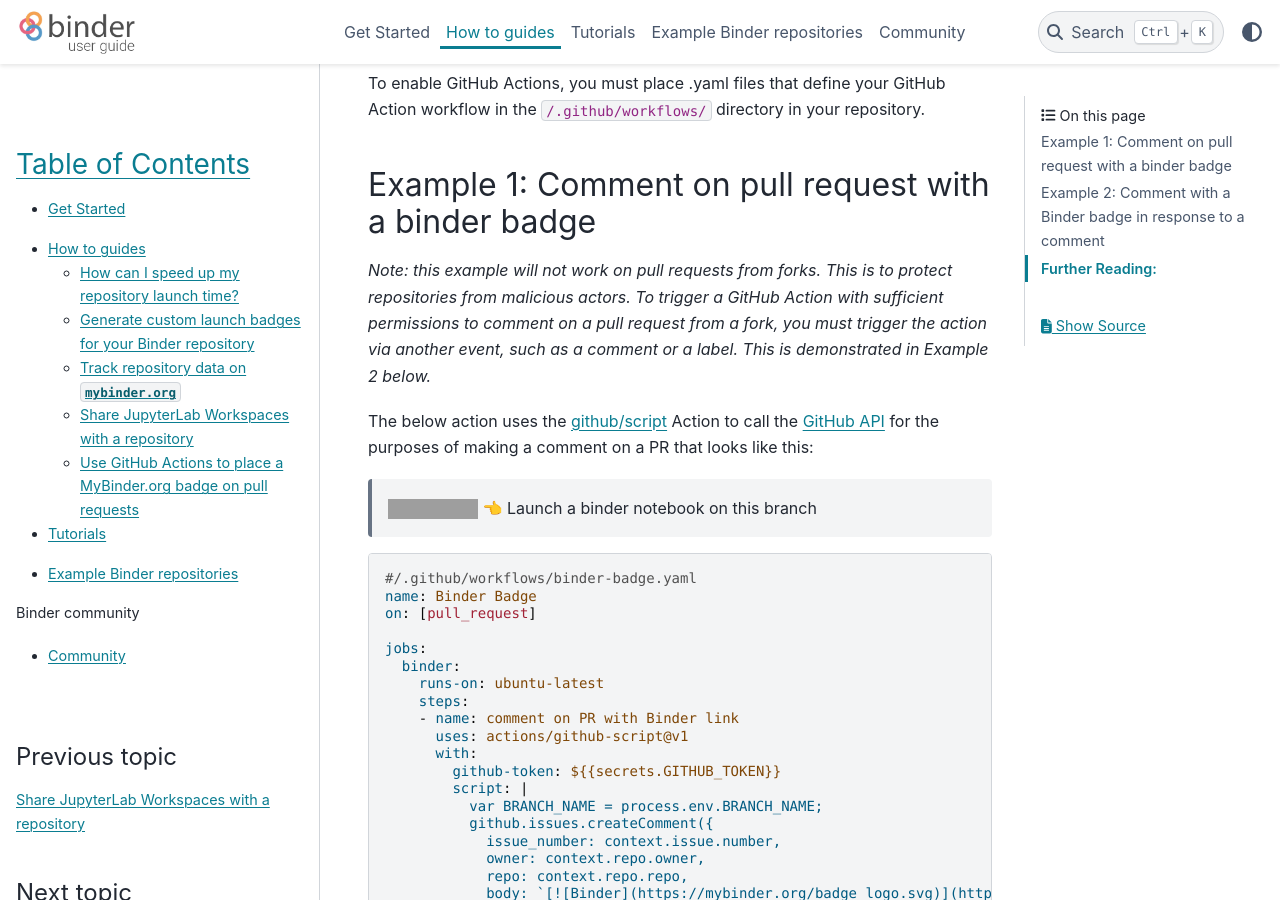
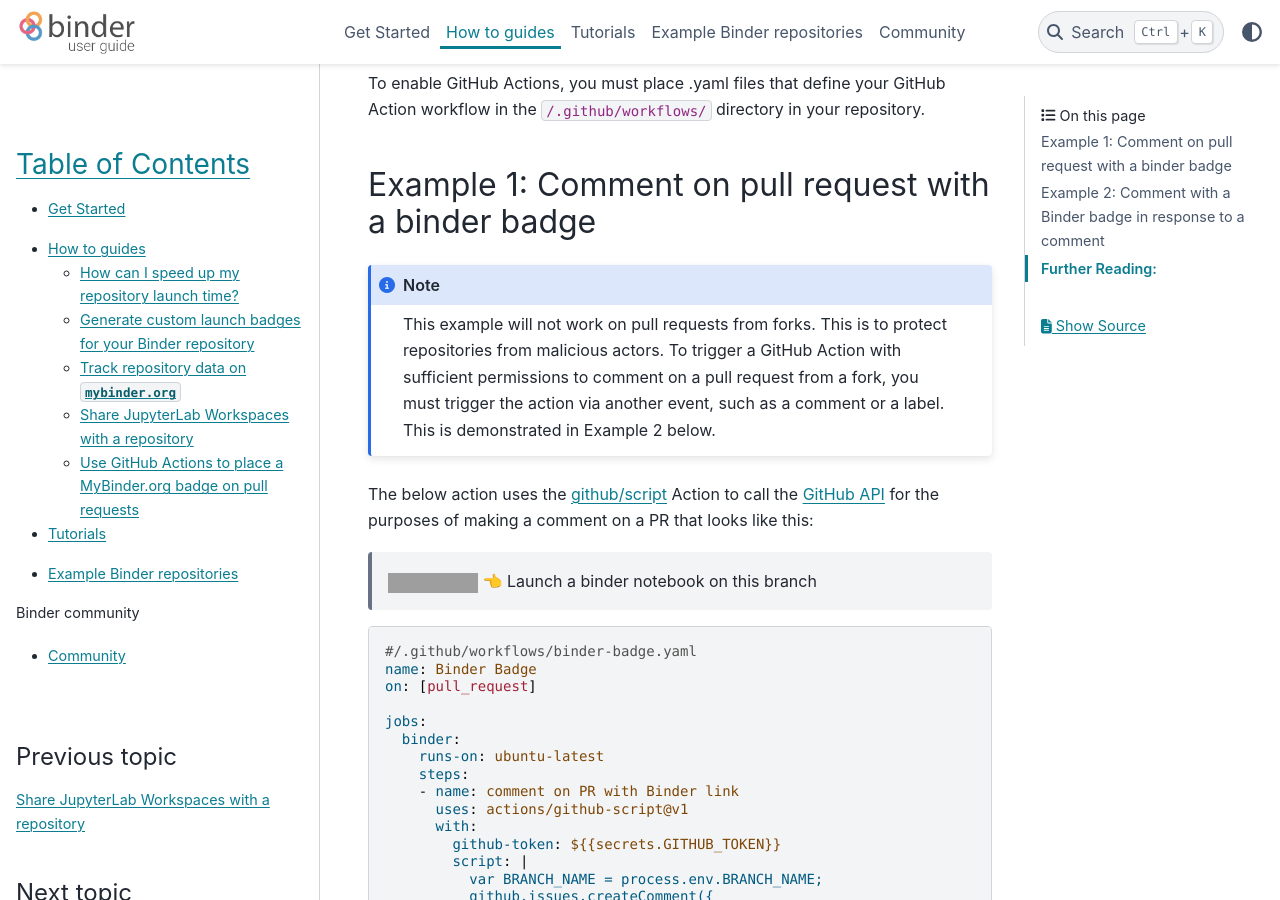
Before and after one commit to jupyterhub/mybinder.org-user-guide, a Sphinx documentation site: the page built from doc/howto/gh-actions-badges.md, in a window 1280 px wide and 900 px high, scrolled down 329 px. Built offline with Sphinx 7.4.7 and the PyData theme 0.15.4, drawn with Linux system fonts in a browser that asks for light colours; pages that are not in the unit, such as notebooks, are missing from menus; some of the changed lines change nothing that is shown; grey boxes are pictures that could not be loaded.

Commit message:
Update gh-actions-badges.md

````diff
--- a/doc/howto/gh-actions-badges.md
+++ b/doc/howto/gh-actions-badges.md
@@ -6,7 +6,9 @@ To enable GitHub Actions, you must place .yaml files that define your GitHub Act
 
 ## Example 1: Comment on pull request with a binder badge
 
-_Note: this example will not work on pull requests from forks.  This is to protect repositories from malicious actors.  To trigger a GitHub Action with sufficient permissions to comment on a pull request from a fork, you must trigger the action via another event, such as a comment or a label.  This is demonstrated in Example 2 below._
+```{note}
+This example will not work on pull requests from forks.  This is to protect repositories from malicious actors.  To trigger a GitHub Action with sufficient permissions to comment on a pull request from a fork, you must trigger the action via another event, such as a comment or a label.  This is demonstrated in Example 2 below.
+```
 
 The below action uses the [github/script](https://github.com/actions/github-script) Action to call the [GitHub API](https://docs.github.com/en/rest/reference/issues#comments) for the purposes of making a comment on a PR that looks like this:
 
````
